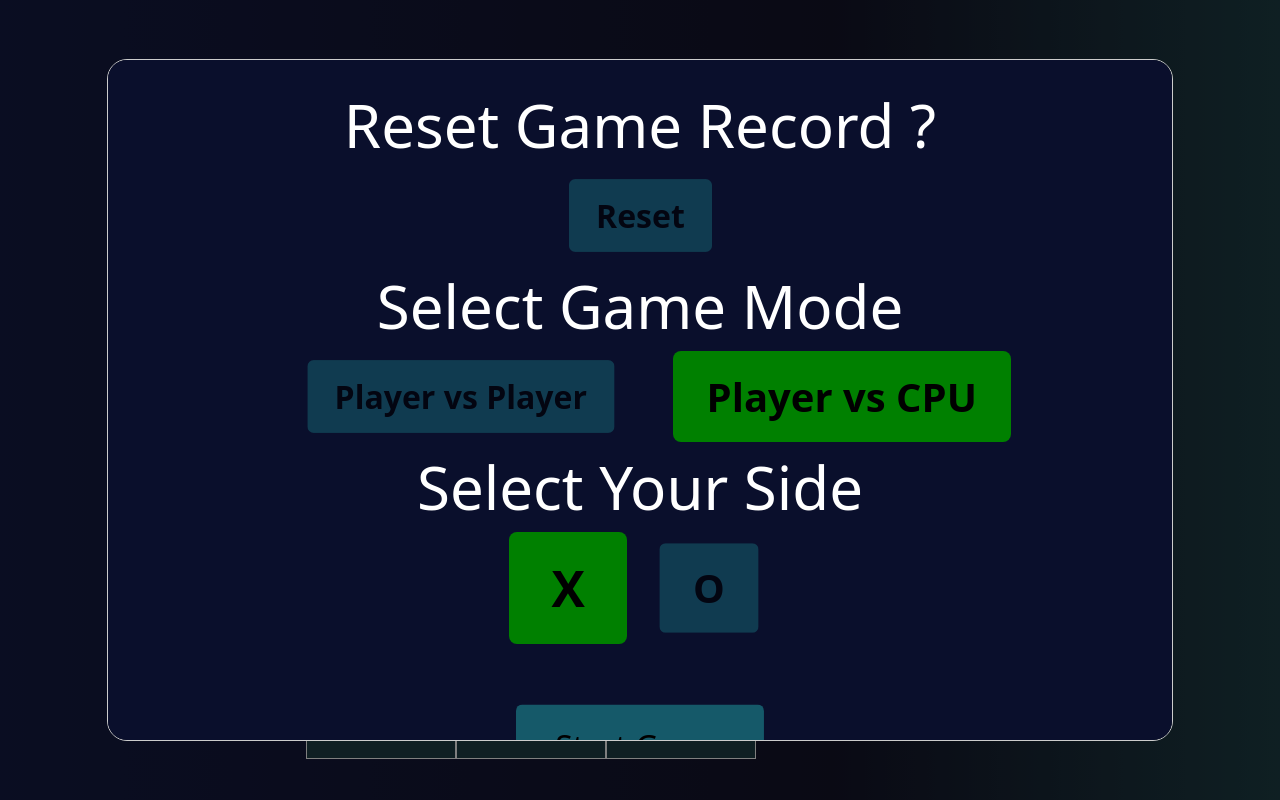
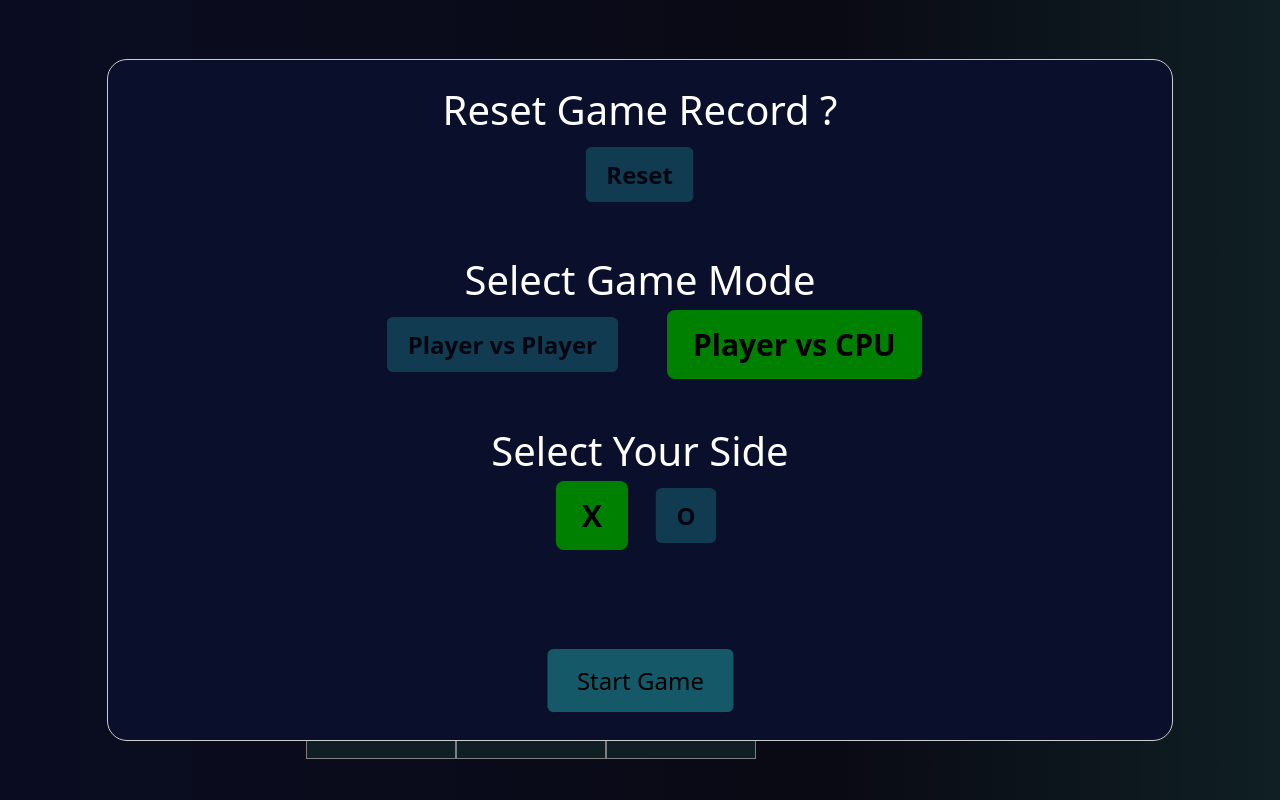
Before and after one commit to grigoryan0326/Tic-Tac-Toe-2gameModes, a React (Vite) app: page / in a window 1280 px wide. Built offline with nearby package versions, Linux system fonts and the light colour scheme; a web font is replaced by a local one.

Commit message:
changed some modal stylings

```diff
--- a/src/styles/Game.scss
+++ b/src/styles/Game.scss
@@ -114,11 +114,11 @@
     flex-direction: column;
     align-items: center;
     p {
-      font-size: 60px;
+      font-size: 40px;
       color: white;
     }
     button {
-      font-size: 40px;
+      font-size: 30px;
       background: rgb(21, 89, 105);
       border: 2px solid transparent;
       transition: all 0.3s ease-in;
@@ -146,14 +146,14 @@
     font-size: 20px;
     text-align: center;
     p {
-      font-size: 60px;
+      font-size: 40px;
       color: white;
     }
     .buttons {
       display: flex;
       gap: 20px;
       button {
-        font-size: 40px;
+        font-size: 30px;
         background: rgb(21, 89, 105);
         border: 2px solid transparent;
         transition: all 0.3s ease-in;
@@ -182,14 +182,14 @@
     font-size: 20px;
     text-align: center;
     p {
-      font-size: 60px;
+      font-size: 40px;
       color: white;
     }
     .buttons {
       display: flex;
       gap: 20px;
       button {
-        font-size: 50px;
+        font-size: 30px;
         background: rgb(21, 89, 105);
         border: 2px solid transparent;
         transition: all 0.3s ease-in;
@@ -211,7 +211,7 @@
     }
   }
   .start {
-    font-size: 40px;
+    font-size: 30px;
     margin-top: 50px;
     background: rgb(21, 89, 105);
     transform: scale(0.8);
```
